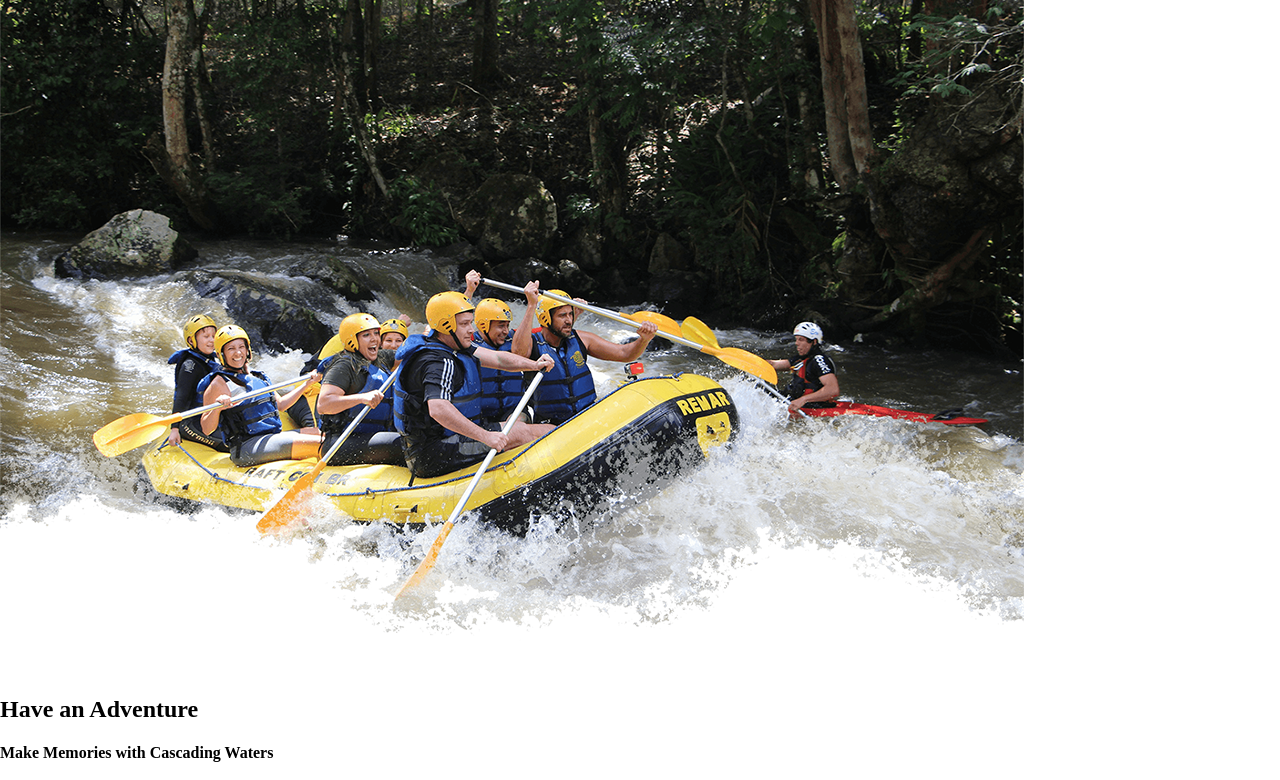
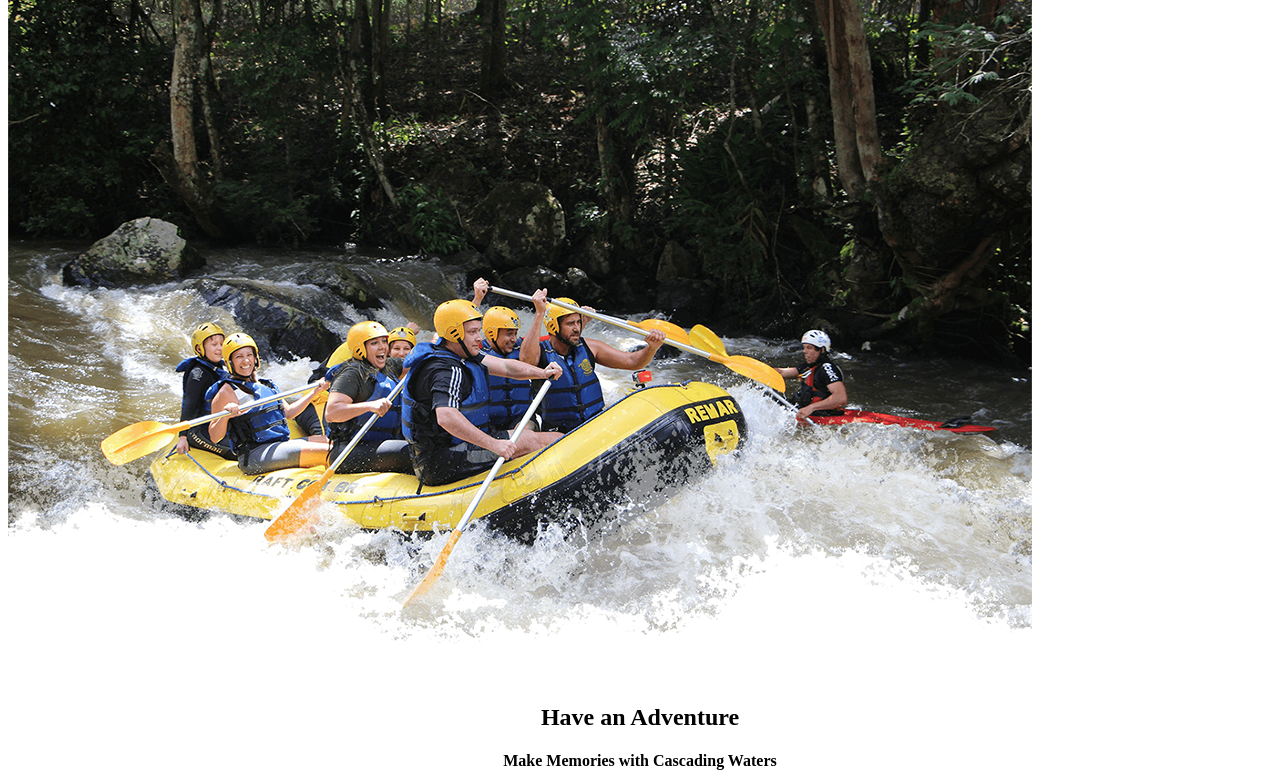
Before and after one commit to conorkek/wdd130, a plain HTML site: page wwr/index.html in a window 1280 px wide. Shown: the part 146-926 px from the top of the page. Drawn offline with Linux system fonts and the light colour scheme.

Commit message:
adding css

```diff
--- a/wwr/index.html
+++ b/wwr/index.html
@@ -48,6 +48,7 @@
             <img class="icon" src="images/oars.png" alt="oars icon">
             <h2>Rapids</h2>
         </section>
+        <div id="background"></div>
         <img class="mountains" src="images/mountains.jpeg" alt="Misty Mountains">
         <section class="msg">
             <h2>More than just the thrill</h2>
--- a/wwr/styles/style.css
+++ b/wwr/styles/style.css
@@ -1,4 +1,16 @@
 body {
     max-width: 1600px;
-    margin: 0 auto;
 }
+div {
+    margin: 0 auto ;
+}
+nav a {
+    text-align: center;
+}
+#hero-msg h1 {
+    text-align: center;
+}
+
+#hero-msg h4 {
+    text-align: center;
+}
```
